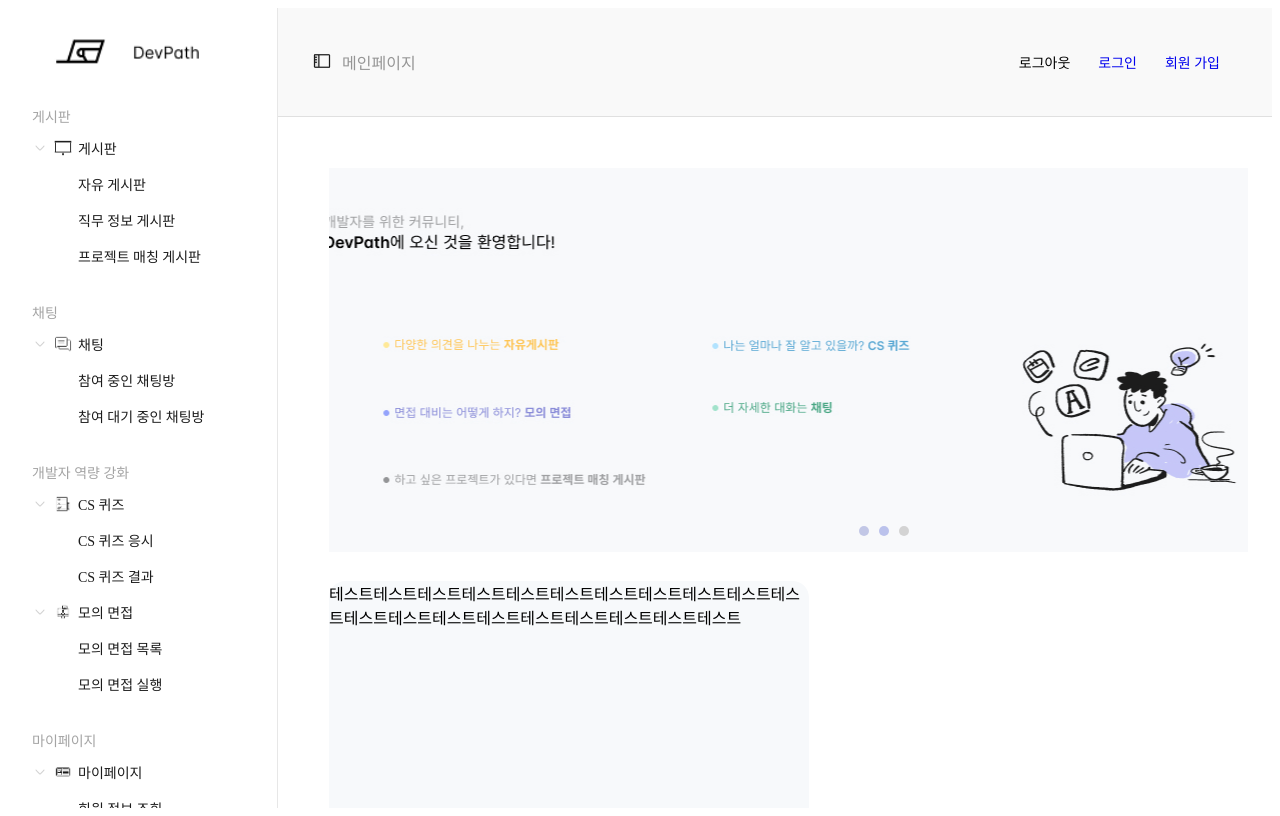
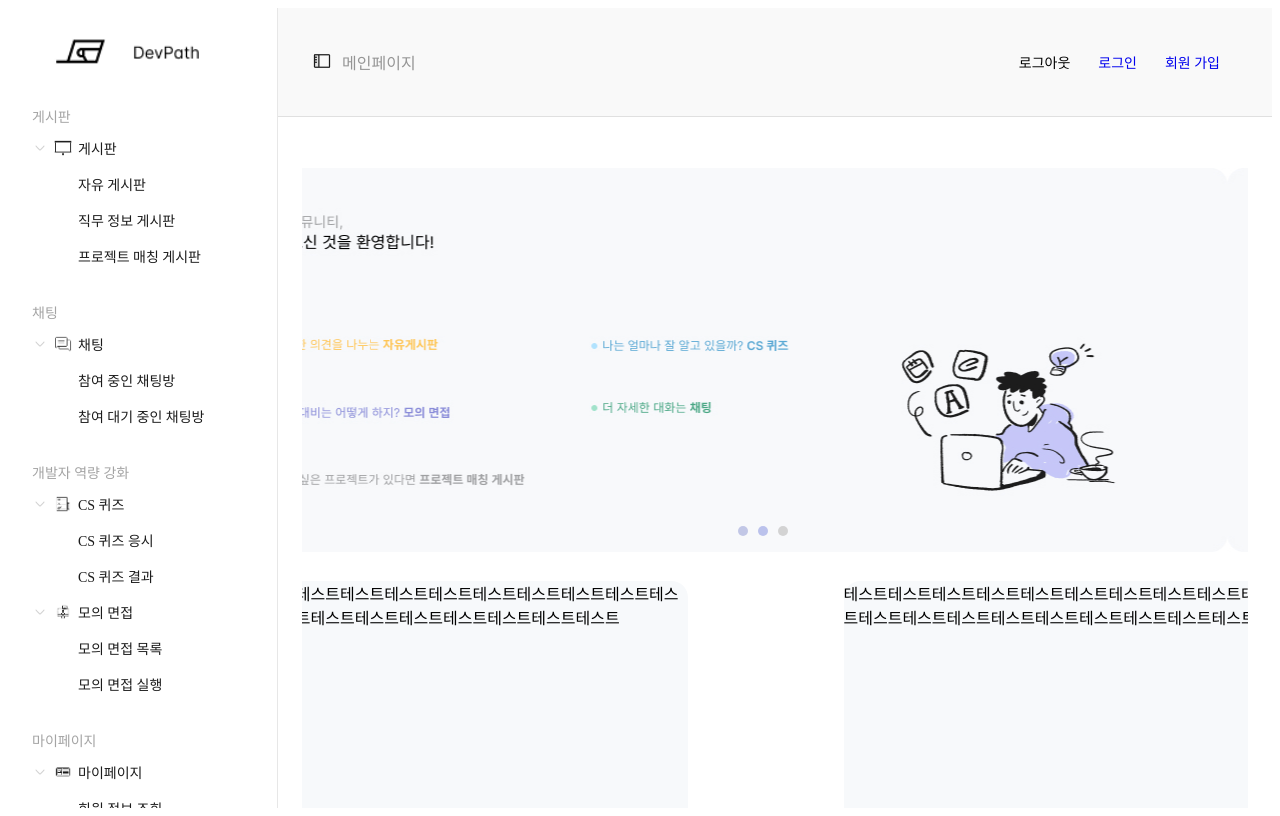
Before and after one commit to be15-FreePath-DevPath/be15-3rd-FreePath-DevPath-FE, a Vue app: page / in a window 1280 px wide. Built offline with nearby package versions, Linux system fonts and the light colour scheme.

Commit message:
[feat #29] 페이지 정렬 수정

```diff
--- a/src/features/main/views/MainView.vue
+++ b/src/features/main/views/MainView.vue
@@ -40,7 +40,7 @@ onMounted(() => {
   flex-direction: column; /* 방향: 세로 (⬇️) */
   gap: 10px;
 
-  align-items: flex-start; /* 정렬: 왼쪽 정렬 */
+  align-items: center; /* 정렬: 왼쪽 정렬 */
   justify-content: flex-start; /* 정렬: 위쪽 정렬 */
 
   padding: 27px 46px 0px 27px; /* 위 오른쪽 아래 왼쪽 순서 (시계방향) */
@@ -49,7 +49,7 @@ onMounted(() => {
 }
 
 .content {
-  width: 100%; /* w: fill → 부모 영역 가득 채움 */
+  width: 1116px; /* w: fill → 부모 영역 가득 채움 */
   height: auto; /* h: hug → 내용물 크기만큼 높이 자동 */
 
   display: flex;
```
